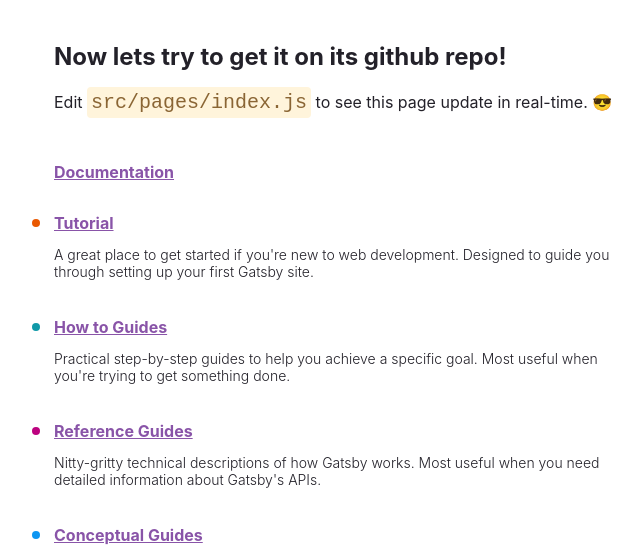
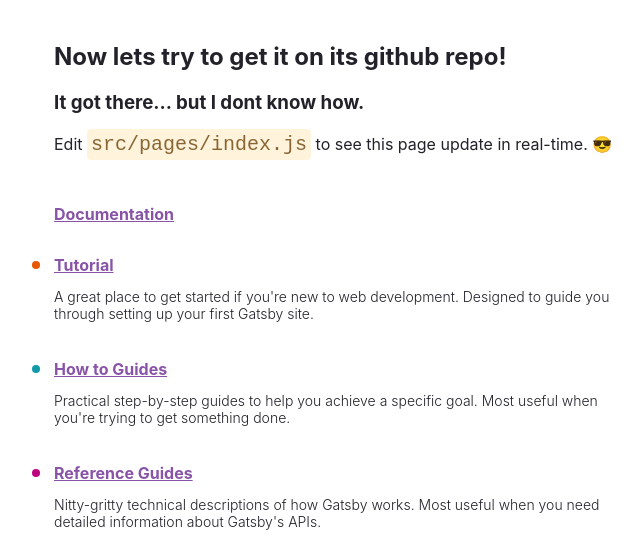
Before and after one commit to luciebaker/octo-waffle, a Gatsby site: page / in a window 1280 px wide. Shown: the part 243-798 px from the top of the page, without its empty margins (50-692 px from the left). Built offline with nearby package versions, Linux system fonts and the light colour scheme; Gatsby itself is replaced by a stand-in of ours.

Commit message:
second try

```diff
--- a/src/pages/index.js
+++ b/src/pages/index.js
@@ -132,6 +132,7 @@
         <span style={headingAccentStyles}>— you just made a Gatsby site!</span>
       </h1>
       <h2>Now lets try to get it on its github repo!</h2>
+      <h3>It got there... but I dont know how.</h3>
       <p style={paragraphStyles}>
         Edit <code style={codeStyles}>src/pages/index.js</code> to see this page
         update in real-time. 😎
```
Also changed, not shown: 1 other file.
